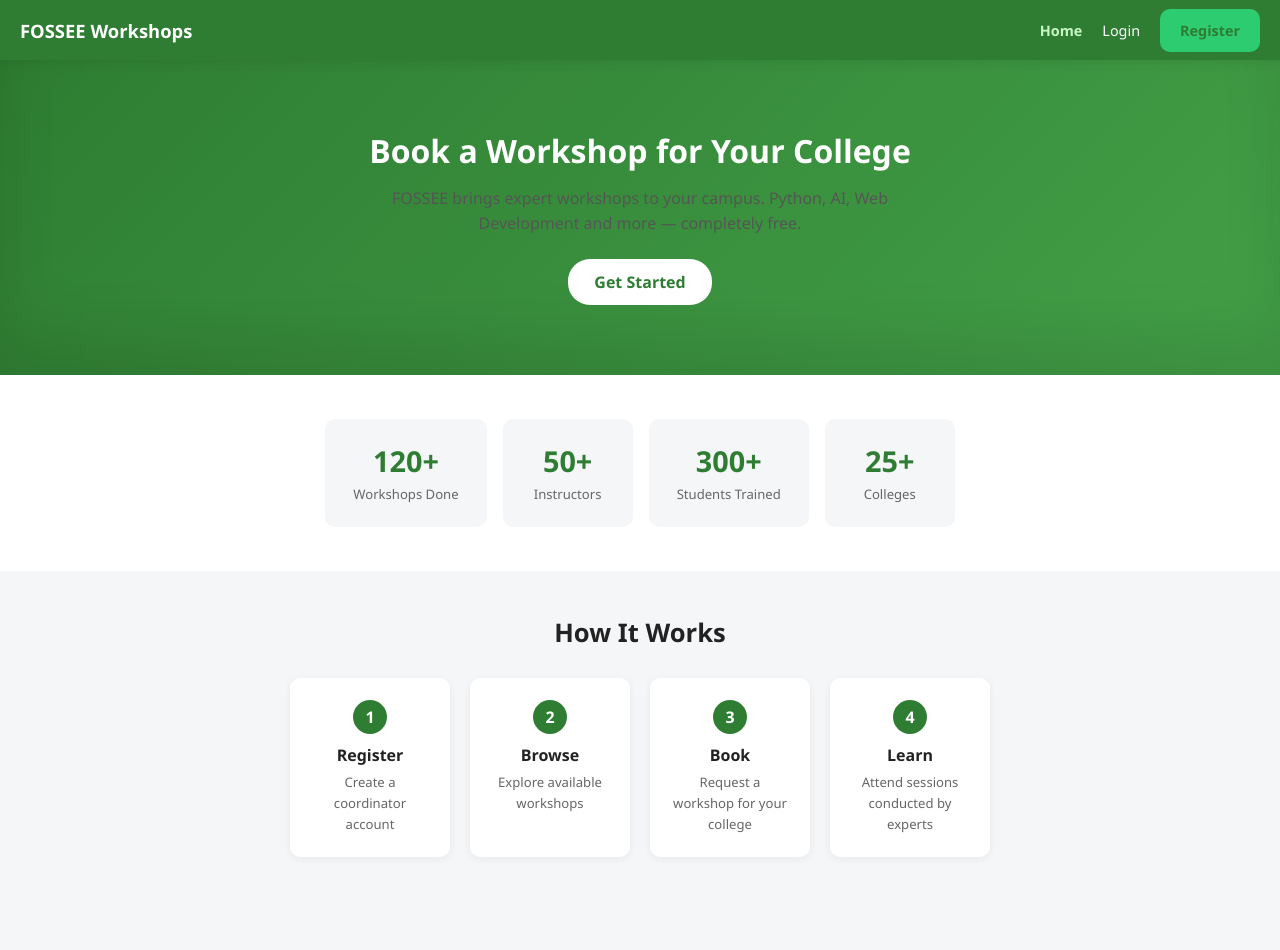
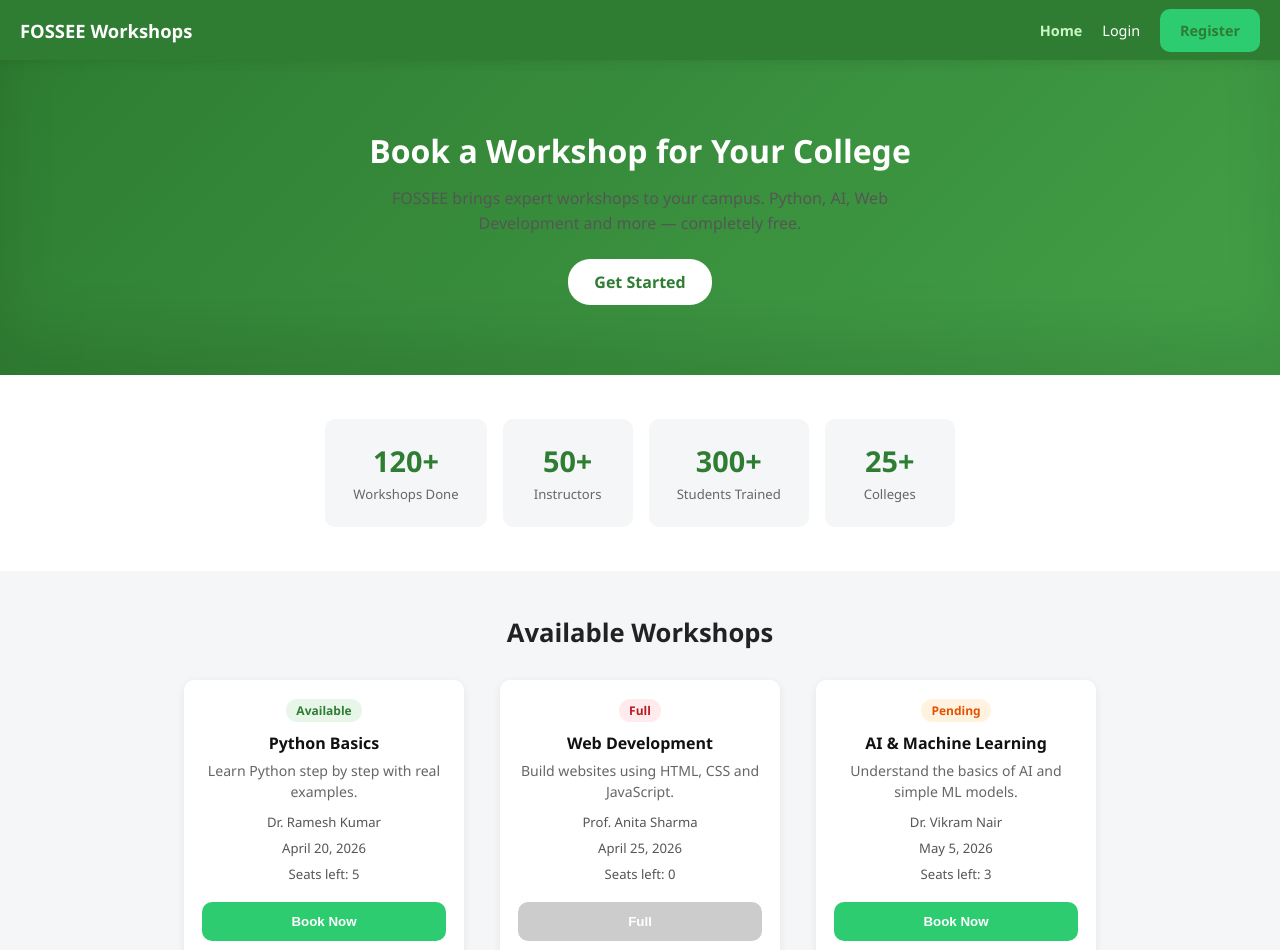
Before and after one commit to srisakthipanchanathi-del/workshop-ui, a React (Create React App) app: page / in a window 1280 px wide. Shown: the top 950 px of the page. Built offline with nearby package versions, Linux system fonts and the light colour scheme.

Commit message:
Fix Home.js remove markdown syntax errors

```diff
--- a/src/pages/Home.js
+++ b/src/pages/Home.js
@@ -1,42 +1,61 @@
 // Home page - hero, stats, how it works, workshop cards
-
+import { useState } from "react";
 import { Link } from "react-router-dom";
 import WorkshopCard from "../components/WorkshopCard";
 import "./Home.css";
 
-// static workshop data (can be replaced with API later)
-const workshopData = [
+// initial workshop data (now includes seats)
+const initialWorkshops = [
   {
     title: "Python Basics",
     description: "Learn Python step by step with real examples.",
     instructor: "Dr. Ramesh Kumar",
     date: "April 20, 2026",
-    status: "Available"
+    status: "Available",
+    seats: 5
   },
   {
     title: "Web Development",
     description: "Build websites using HTML, CSS and JavaScript.",
     instructor: "Prof. Anita Sharma",
     date: "April 25, 2026",
-    status: "Full"
+    status: "Full",
+    seats: 0
   },
   {
     title: "AI & Machine Learning",
     description: "Understand the basics of AI and simple ML models.",
     instructor: "Dr. Vikram Nair",
     date: "May 5, 2026",
-    status: "Pending"
+    status: "Pending",
+    seats: 3
   },
   {
     title: "React for Beginners",
     description: "Build UIs with React components and state.",
     instructor: "Ms. Priya Iyer",
     date: "May 12, 2026",
-    status: "Available"
+    status: "Available",
+    seats: 4
   }
 ];
 
 function Home() {
+
+  // ✅ convert to state
+  const [workshops, setWorkshops] = useState(initialWorkshops);
+
+  // ✅ booking function (ADD YOUR LOGIC HERE)
+  const handleBooking = (selectedTitle) => {
+    setWorkshops((prev) =>
+      prev.map((w) =>
+        w.title === selectedTitle && w.seats > 0
+          ? { ...w, seats: w.seats - 1 }
+          : w
+      )
+    );
+  };
+
   return (
     <div>
 
@@ -48,7 +67,6 @@
           Python, AI, Web Development and more — completely free.
         </p>
 
-        {/* CTA button */}
         <Link to="/register" className="hero-cta">
           Get Started
         </Link>
@@ -77,43 +95,12 @@
         </div>
       </section>
 
-      {/* How It Works */}
-      <section className="steps-section">
-        <h2>How It Works</h2>
-
-        <div className="steps-row">
-          <div className="step-box">
-            <div className="step-circle">1</div>
-            <h4>Register</h4>
-            <p>Create a coordinator account</p>
-          </div>
-
-          <div className="step-box">
-            <div className="step-circle">2</div>
-            <h4>Browse</h4>
-            <p>Explore available workshops</p>
-          </div>
-
-          <div className="step-box">
-            <div className="step-circle">3</div>
-            <h4>Book</h4>
-            <p>Request a workshop for your college</p>
-          </div>
-
-          <div className="step-box">
-            <div className="step-circle">4</div>
-            <h4>Learn</h4>
-            <p>Attend sessions conducted by experts</p>
-          </div>
-        </div>
-      </section>
-
       {/* Workshop Cards */}
       <section className="cards-section">
         <h2>Available Workshops</h2>
 
         <div className="cards-row">
-          {workshopData.map((item, index) => (
+          {workshops.map((item, index) => (
             <WorkshopCard
               key={index}
               title={item.title}
@@ -121,6 +108,8 @@
               instructor={item.instructor}
               date={item.date}
               status={item.status}
+              seats={item.seats}
+              onBook={handleBooking}   // 🔥 PASS FUNCTION
             />
           ))}
         </div>
```
